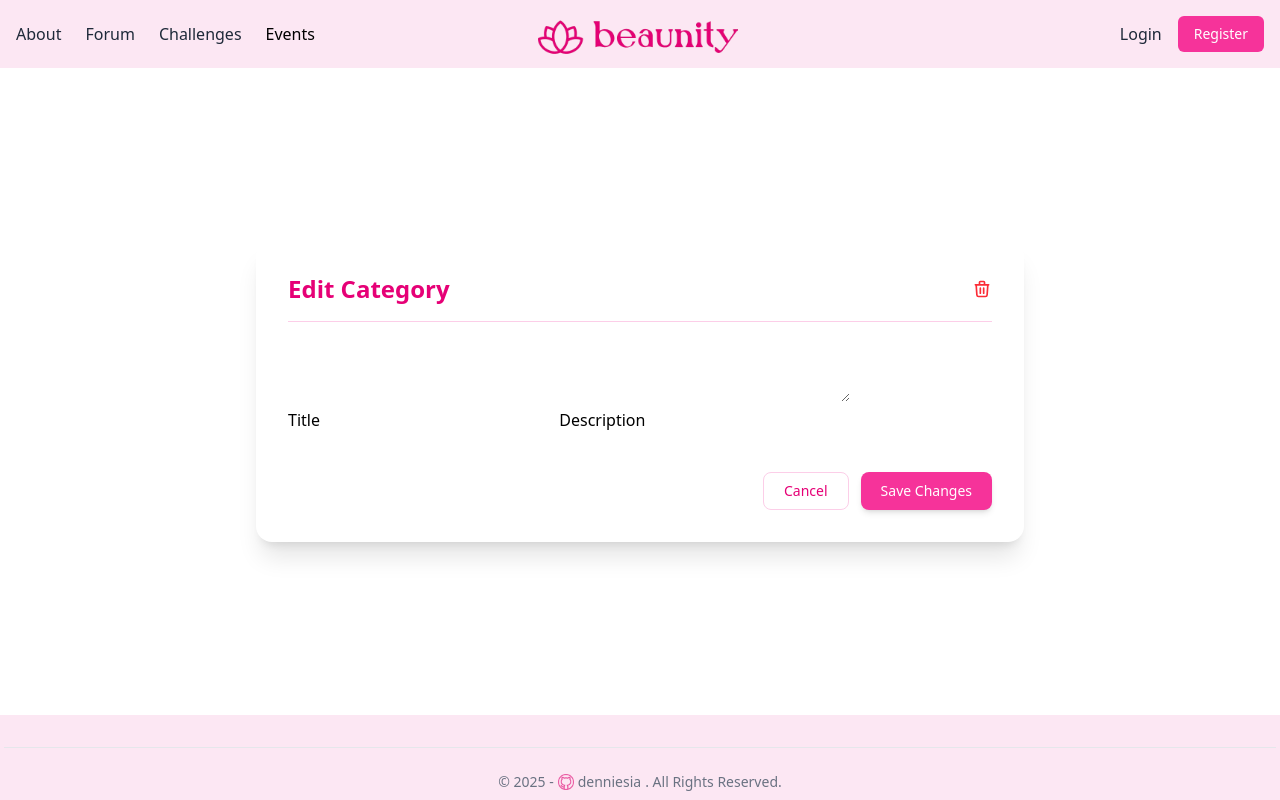
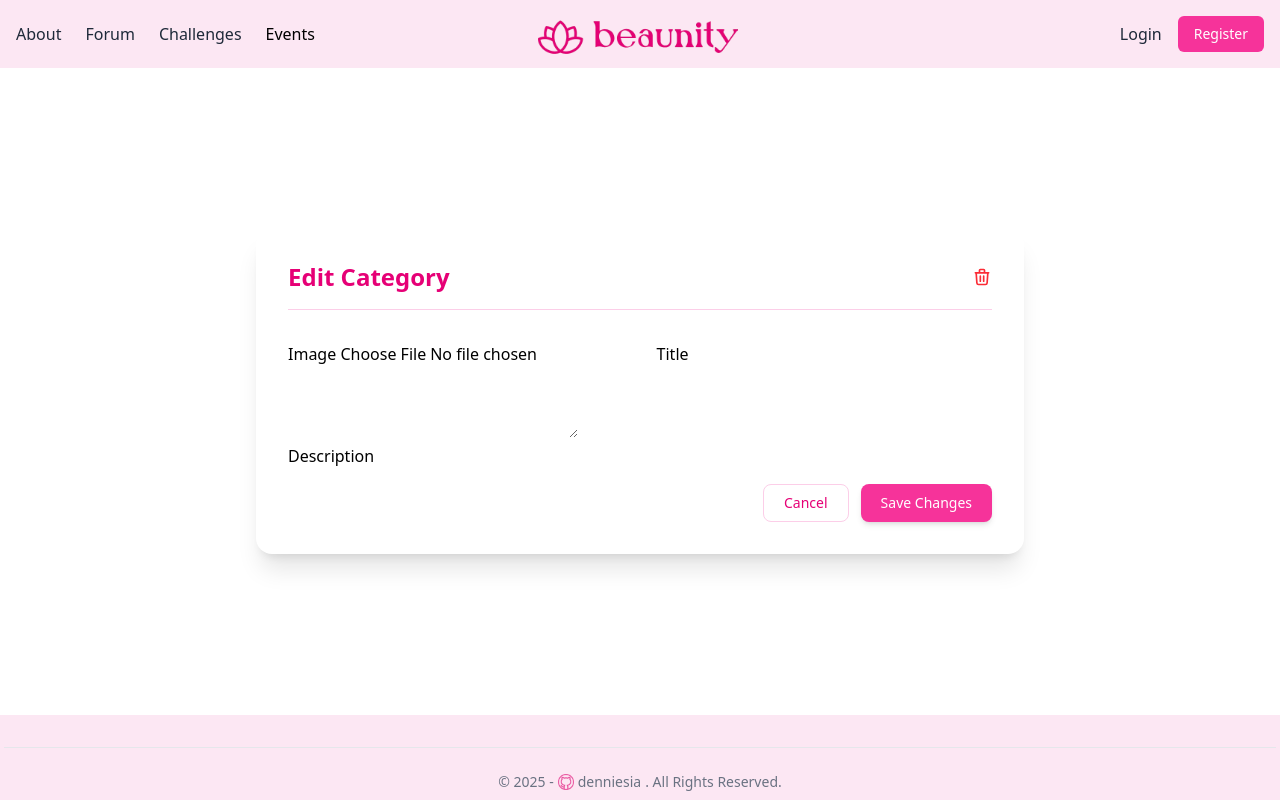
Before and after one commit to denniesia/beaunity, a Django app: template templates/category/category-edit.html in a window 1280 px wide. Run offline with Django 5.2, Linux system fonts and the light colour scheme; the template is opened without the code that fills it: most values are stand-ins (such as "Sample title", 1, 10 or a date in 2020); form fields are guessed from the names that the template uses; some libraries are stand-ins or nearby versions.

Commit message:
feat: edit category page with cloudinary image

```diff
--- a/beaunity/category/models.py
+++ b/beaunity/category/models.py
@@ -1,9 +1,12 @@
 from django.db import models
 from slugify import slugify
 from beaunity.common.mixins import LastUpdatedMixin, CreatedAtMixin, CreatedByMixin
+
+from cloudinary.models import CloudinaryField
 # Create your models here.
 class Category(LastUpdatedMixin, CreatedAtMixin, CreatedByMixin):
     title = models.CharField(max_length=30, unique=True)
+    image = CloudinaryField(blank=True, null=True, default='',)
     description = models.CharField(max_length=100)
     slug = models.SlugField(null=True, blank=True, unique=True, editable=False)
 
--- a/templates/category/category-edit.html
+++ b/templates/category/category-edit.html
@@ -20,9 +20,12 @@
 
         <!-- Form Section -->
       <div class="space-y-6">
-        <form method="post" class="space-y-6">
+        <form method="post" class="space-y-6" enctype="multipart/form-data">
           {% csrf_token %}
-          {{ form.title.label_tag }}
+          {{ form.image.label_tag }}
+          {{ form.image }}
+
+            {{ form.title.label_tag }}
           {{ form.title }}
 
           {{ form.description.label_tag }}
--- a/templates/common/landing_page.html
+++ b/templates/common/landing_page.html
@@ -44,7 +44,7 @@
                 <div id="scroll-content" class="flex gap-6">
                     {% for category in object_list %}
                         <div class="min-w-[200px] bg-white rounded-xl shadow-md text-center p-4 flex-shrink-0 transition-all duration-300 transform hover:scale-105 hover:shadow-pink-400 hover:shadow-lg">
-                            <img src="{% static 'common/gym.png' %}" class="object-cover mx-auto rounded-lg">
+                            <img src="{{ category.image.url }}" class="object-cover mx-auto rounded-lg">
                             <h3 class="text-xl font-semibold text-pink-600">{{ category.title }}</h3>
                             <p class="text-sm text-gray-600">{{ category.description }}</p>
                         </div>
--- a/templates/common/nav.html
+++ b/templates/common/nav.html
@@ -1,6 +1,6 @@
 {% load static %}
 
-<nav class="bg-pink-100 border-gray-200" >
+<nav class="sticky top-0 z-50 bg-pink-100 border-gray-200" >
     <div class="max-w-screen-xl mx-auto flex items-center justify-between p-4 relative">
 
         <!-- Left: Navigation Links -->
@@ -10,21 +10,17 @@
             <a href="" class="text-gray-800 hover:text-pink-600 font-medium">Challenges</a>
             <a href="" class="text-gray-8git 00 hover:text-pink-600 font-medium">Events</a>
         </div>
-
         <!-- Center: Logo -->
         <div class="absolute left-1/2 transform -translate-x-1/2">
             <a href="{% url 'index' %}" class="flex items-center space-x-2">
                 <img src="{% static 'common/beaunity_logo.png' %}" class="h-11"  />
-
             </a>
         </div>
-
         <!-- Right: Login/Register -->
         <div class="hidden md:flex space-x-4 items-center">
             {% if user.is_authenticated %}
                 <a href="{% url 'profile-details' request.user.pk %}" class="text-gray-800 hover:text-pink-600 font-medium">Profile</a>
                 <!-- Dropdown Menu/Administration -->
-
                 {% if perms.category.change_category %}
                     <div class="relative inline-block group">
                         <!-- Button -->
@@ -33,8 +29,7 @@
                         </button>
 
                         <!-- Dropdown Menu (hidden by default, shows on parent hover) -->
-                    <div class="absolute left-1/2 mt-2 w-48 bg-white border rounded-md shadow-lg
-                              opacity-0 invisible group-hover:opacity-100 group-hover:visible
+                        <div class="absolute left-1/2 mt-2 w-48 bg-white border rounded-md shadow-lg opacity-0 invisible group-hover:opacity-100 group-hover:visible
                               transition-all duration-200 ease-in-out z-50  transform -translate-x-1/2 text-center">
                             <a href="{% url 'category-overview' %}" class="block px-4 py-1 text-gray-700 hover:bg-pink-100">Categories</a>
                             <a href="{% url 'post-pending' %}" class="block px-4 py-1 text-gray-700 hover:bg-pink-100">Posts</a>
@@ -48,7 +43,6 @@
                     {% csrf_token %}
                     <button type="submit">Logout</button>
                 </form>
-{#            <a href="{% url 'logout' %}" class="text-gray-800 hover:text-pink-600 font-medium">Logout</a>#}
             {% else %}
                 <a href="{% url 'login' %}" class="text-gray-800 hover:text-pink-600 font-medium">Login</a>
                 <a href="{% url 'register' %}" class="bg-pink-500 hover:bg-pink-600 text-white px-4 py-2 rounded-md text-sm font-medium">Register</a>
@@ -83,7 +77,6 @@
                 <li><a href="{% url 'login' %}" class="block text-gray-800 hover:text-pink-600">Login</a></li>
                 <li><a href="{% url 'register' %}" class="block text-pink-500 font-semibold">Register</a></li>
             {% endif %}
-
         </ul>
     </div>
 </nav>
--- a/theme/static/css/dist/styles.css
+++ b/theme/static/css/dist/styles.css
@@ -10,8 +10,6 @@
     --color-red-500: oklch(63.7% 0.237 25.331);
     --color-red-600: oklch(57.7% 0.245 27.325);
     --color-red-700: oklch(50.5% 0.213 27.518);
-    --color-sky-400: oklch(74.6% 0.16 232.661);
-    --color-sky-500: oklch(68.5% 0.169 237.323);
     --color-blue-700: oklch(48.8% 0.243 264.376);
     --color-pink-50: oklch(97.1% 0.014 343.198);
     --color-pink-100: oklch(94.8% 0.028 342.258);
@@ -36,13 +34,10 @@
     --color-white: #fff;
     --spacing: 0.25rem;
     --breakpoint-xl: 80rem;
-    --container-sm: 24rem;
     --container-md: 28rem;
-    --container-lg: 32rem;
     --container-xl: 36rem;
     --container-2xl: 42rem;
     --container-3xl: 48rem;
-    --container-4xl: 56rem;
     --container-6xl: 72rem;
     --text-xs: 0.75rem;
     --text-xs--line-height: calc(1 / 0.75);
@@ -1477,48 +1306,6 @@
   syntax: "*";
   inherits: false;
   initial-value: solid;
-}
-@property --tw-gradient-position {
-  syntax: "*";
-  inherits: false;
-}
-@property --tw-gradient-from {
-  syntax: "<color>";
-  inherits: false;
-  initial-value: #0000;
-}
-@property --tw-gradient-via {
-  syntax: "<color>";
-  inherits: false;
-  initial-value: #0000;
-}
-@property --tw-gradient-to {
-  syntax: "<color>";
-  inherits: false;
-  initial-value: #0000;
-}
-@property --tw-gradient-stops {
-  syntax: "*";
-  inherits: false;
-}
-@property --tw-gradient-via-stops {
-  syntax: "*";
-  inherits: false;
-}
-@property --tw-gradient-from-position {
-  syntax: "<length-percentage>";
-  inherits: false;
-  initial-value: 0%;
-}
-@property --tw-gradient-via-position {
-  syntax: "<length-percentage>";
-  inherits: false;
-  initial-value: 50%;
-}
-@property --tw-gradient-to-position {
-  syntax: "<length-percentage>";
-  inherits: false;
-  initial-value: 100%;
 }
 @property --tw-leading {
   syntax: "*";
@@ -1639,15 +1426,6 @@
       --tw-space-y-reverse: 0;
       --tw-space-x-reverse: 0;
       --tw-border-style: solid;
-      --tw-gradient-position: initial;
-      --tw-gradient-from: #0000;
-      --tw-gradient-via: #0000;
-      --tw-gradient-to: #0000;
-      --tw-gradient-stops: initial;
-      --tw-gradient-via-stops: initial;
-      --tw-gradient-from-position: 0%;
-      --tw-gradient-via-position: 50%;
-      --tw-gradient-to-position: 100%;
       --tw-leading: initial;
       --tw-font-weight: initial;
       --tw-tracking: initial;
```
Also changed, not shown: other parts of theme/static/css/dist/styles.css (+6 -172 lines), beaunity/category/forms.py (+17 -0 lines), beaunity/settings.py (+9 -4 lines), beaunity/category/migrations/0006_category_image.py (added), theme/static/common/joining-hands.avif (deleted). Lines whose indentation alone changed are shown as unchanged.
